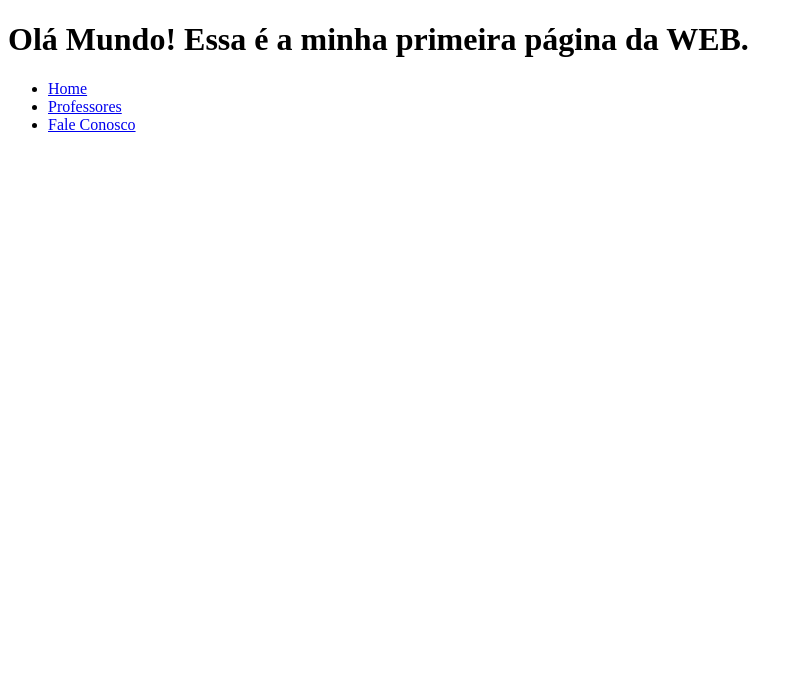
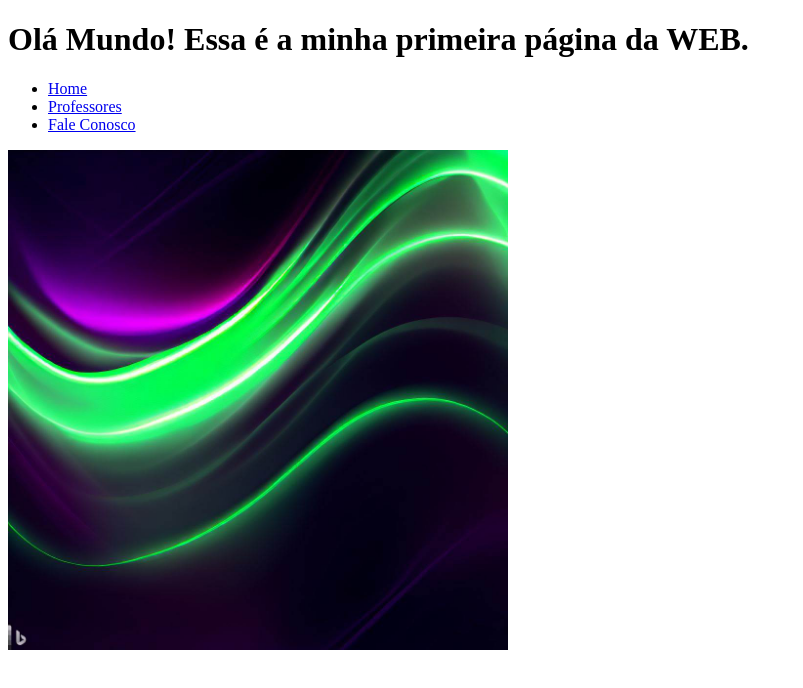
Before and after one commit to Matheusash2/devaria-aulas-html, a plain HTML site: page index.html in a window 1280 px wide. Shown: the whole page, without its empty margins (0-803 px from the left). Drawn offline with Linux system fonts and the light colour scheme.

Commit message:
Criação da main

```diff
--- a/index.html
+++ b/index.html
@@ -15,5 +15,10 @@
                 </ul>
             </nav>
         </header>
+        <main>
+            <section>
+                <img src="Fotos/FundoVerdeRoxo.jpg" width="500" alt="Devaria - Olá Mundo!"/>
+            </section>
+        </main>
     </body>
 </html>
```
Also changed, not shown: Fotos/FundoVerdeRoxo.jpg (added), Fotos/Robot.jpg (added).
